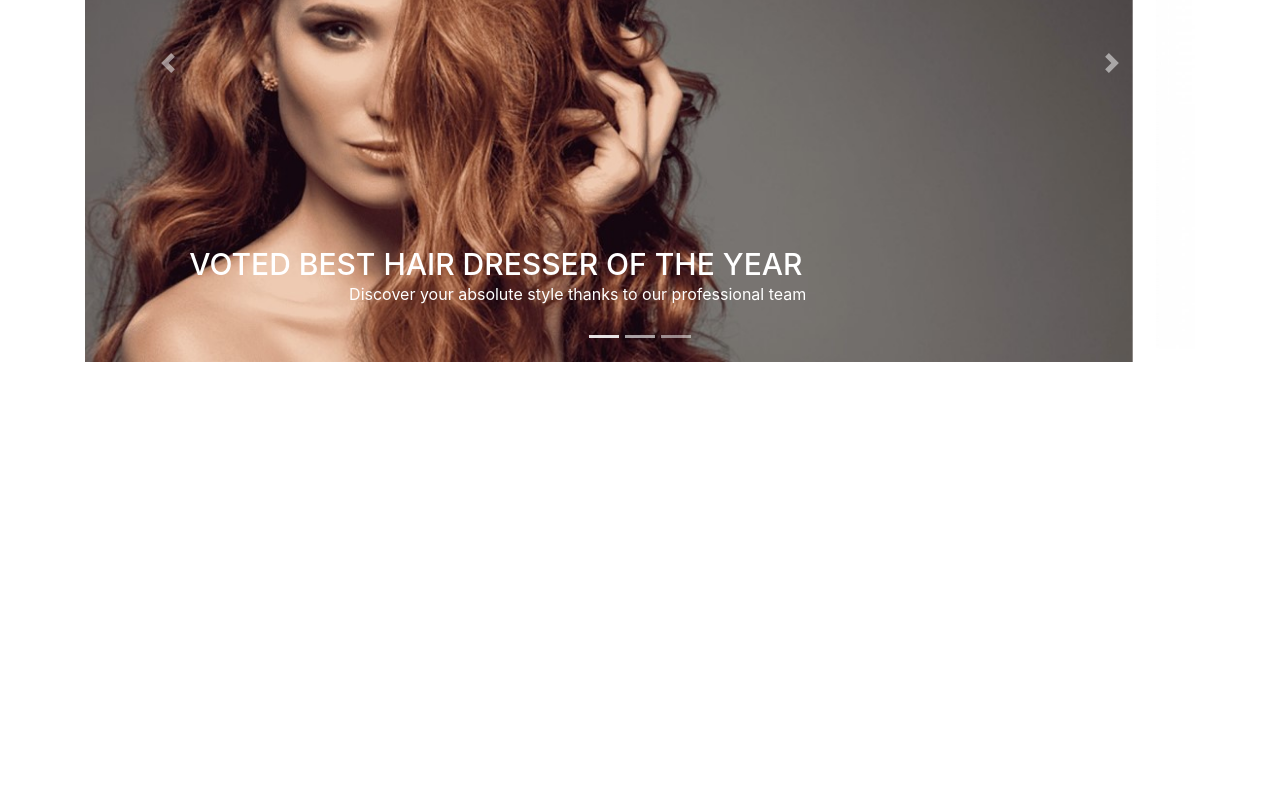
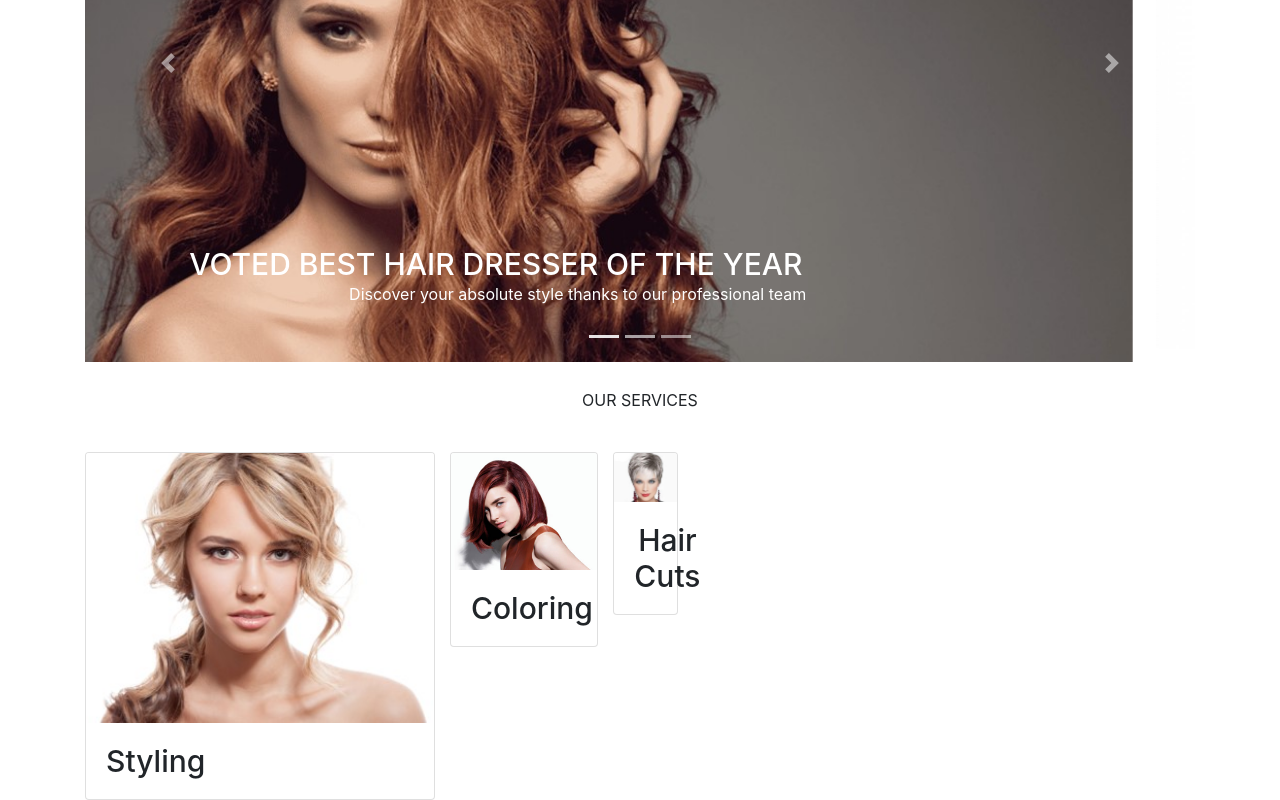
Before and after one commit to EmilieMarieCH/sn-2020-01-html, a plain HTML site: page index.html in a window 1280 px wide. Shown: the part 606-1406 px from the top of the page. Before the commit the page ends 970 px from the top, so only its background shows below. Drawn offline with nearby package versions, Linux system fonts and the light colour scheme.

Commit message:
try bloc

```diff
--- a/index.html
+++ b/index.html
@@ -67,8 +67,8 @@
                 <div class="carousel-item">
                   <img src="IMAGES/slider3.jpg" class="d-block w-100" alt="slider3">
                   <div class="carousel-caption d-none d-md-block">
-                    <h5>Third slide label</h5>
-                    <p>Praesent commodo cursus magna, vel scelerisque nisl consectetur.</p>
+                    <h5>FIND THE NEAREST SALON NEXT TO YOU</h5>
+                    <p>More than 1.000 salons nationwide to make your style come true!</p>
                   </div>
                 </div>
               </div>
@@ -83,6 +83,54 @@
             </div>
             <div class="block"> </div>
         </div>
+
+
+    <div class="container">
+        <br>
+        <p class="centered" class="title">OUR SERVICES</p>
+        <br>
+        <div class="row">
+            <div class="col-md-4">
+                <div class="card">
+                    <img src="IMAGES/bloc1.jpg" class="card-img-top" alt="block1">
+                    <div class="card-body">
+                        <h5 class="card-title text-center">Styling</h5>
+                    </div>
+                </div>
+            </div>
+            <div class="row">
+            <div class="col-md-4">
+                <div class="card">
+                    <img src="IMAGES/bloc2.png" class="card-img-top" alt="block1">
+                    <div class="card-body">
+                        <h5 class="card-title text-center">Coloring</h5>
+                    </div>
+                </div>
+            </div>
+                <div class="row">
+            <div class="col-md-4">
+                <div class="card">
+                    <img src="IMAGES/bloc3.jpg" class="card-img-top" alt="block1">
+                    <div class="card-body">
+                        <h5 class="card-title text-center">Hair Cuts</h5>
+                    </div>
+                </div>
+            </div>
+
+
+  </div>
+</div>
+
+
+    </div>
+  </div>
+</div>
+
+
+
+
+
+
     </body>
 
 
--- a/styles.css
+++ b/styles.css
@@ -43,16 +43,15 @@ nav ul :hover {
     background: #c9a58f;
 }
 
-.image {
-    border: 10px solid red;
-    width: 10%;
-    height: auto;
+.centered {
+    text-align: center;
 }
 
-.centered {
-    text-align: center;
+.container {
+    width: 100%;
+    margin: 0px auto;
+}
 
-}
 
 .alignvert {
     display: inline-block;
@@ -69,4 +68,7 @@ h5 {
 
 }
 
+.title {
+    color: red;
+    font-weight: bold;
 }
```
Also changed, not shown: IMAGES/bloc1.jpg (added), IMAGES/bloc2.png (added), IMAGES/bloc3.jpg (added), IMAGES/block1.png (added).
